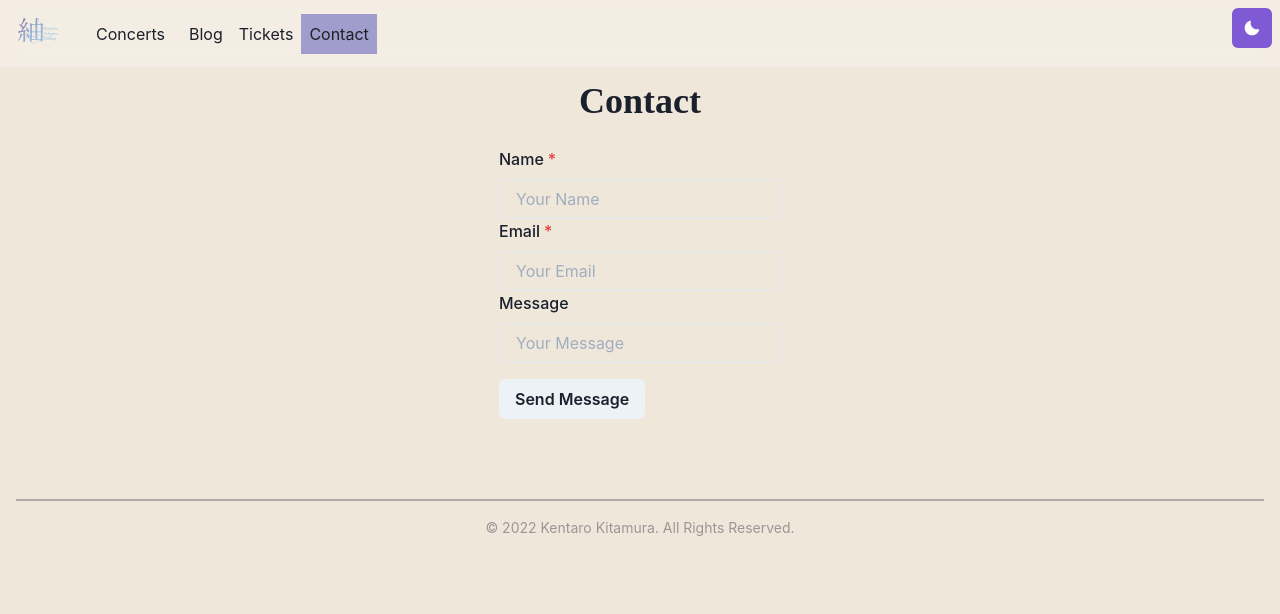
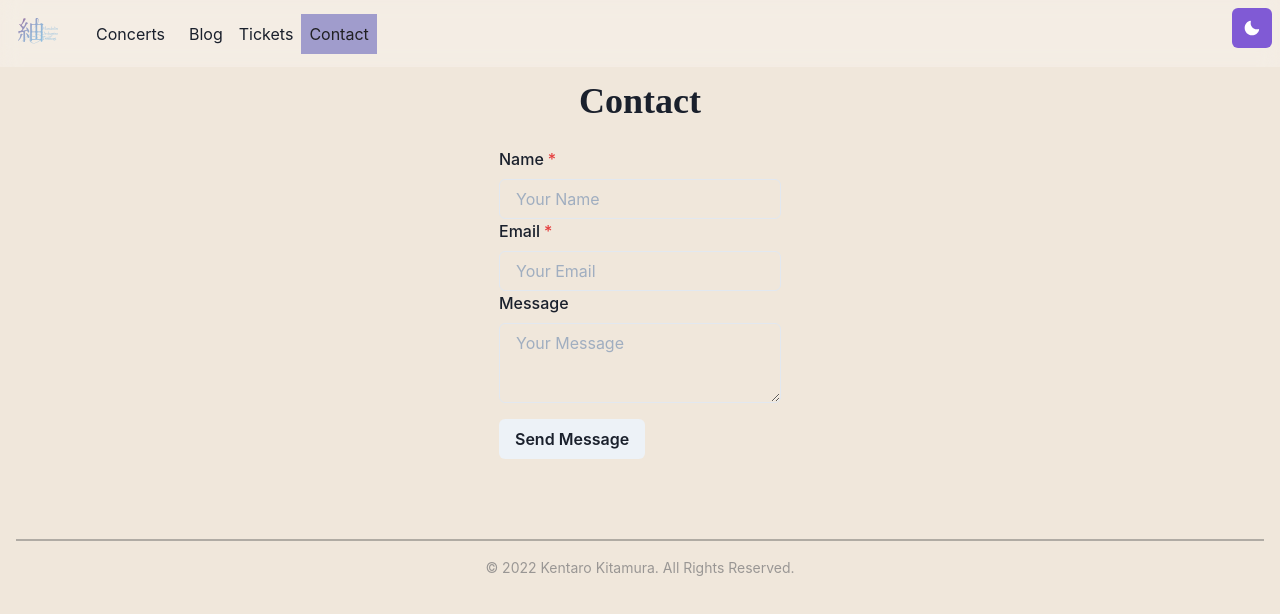
Before and after one commit to kitakenkani/tsumugi, a Next.js app: page /contact in a window 1280 px wide. Shown: the top 614 px of the page. Built offline with nearby package versions, Linux system fonts and the light colour scheme.

Commit message:
change textare

```diff
--- a/pages/contact.js
+++ b/pages/contact.js
@@ -28,7 +28,7 @@ export default function Contact() {
                 </FormControl>
                 <FormControl>
                     <FormLabel>Message</FormLabel>
-                    <Input placeholder='Your Message' />
+                    <Textarea placeholder='Your Message' />
                 </FormControl>
                 <Button
                     mt={4}
```
